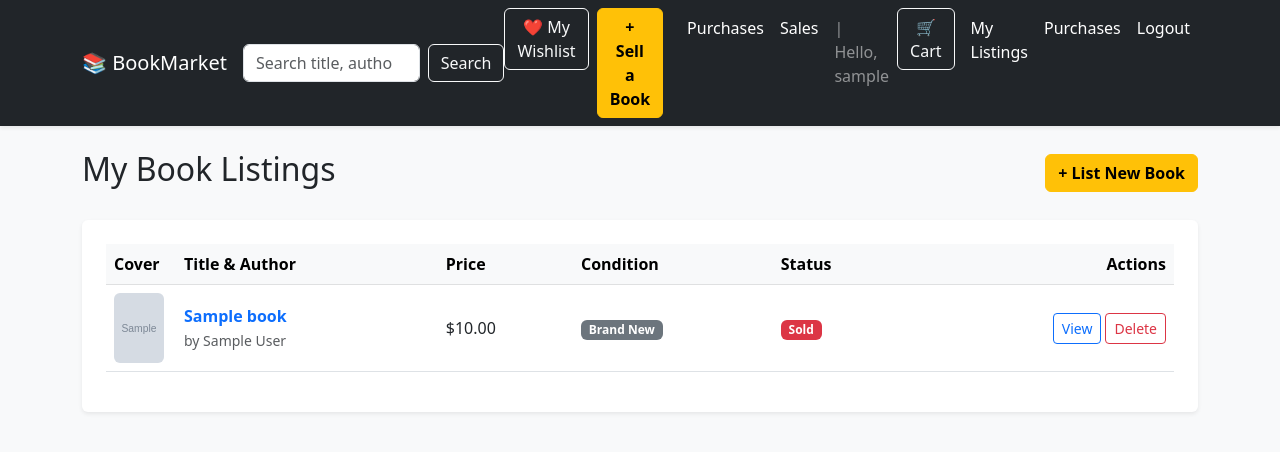
After one commit to samir-27/book_market_django, a Django app: page /my-listings/ in a window 1280 px wide. The commit adds this page. Shown: the top 452 px of the page. Run offline with Django 5.2, Linux system fonts and the light colour scheme; a user stored in the database is signed in; tables that the repository leaves empty hold one stand-in row (values such as "Sample post"); grey boxes marked "Sample" are stand-in pictures.

Commit message:
Added seller dashboard for managing, editing, and deleting book listings

```diff
--- a/marketplace/urls.py
+++ b/marketplace/urls.py
@@ -7,6 +7,9 @@ urlpatterns = [
     path('', views.book_list, name='book_list'),
     path('book/<int:book_id>/', views.book_detail, name='book_detail'),
     path('sell/', views.sell_book, name='sell_book'),
+    path('my-listings/', views.my_listings, name='my_listings'),
+    path('book/<int:book_id>/edit/', views.edit_book, name='edit_book'),
+    path('book/<int:book_id>/delete/', views.delete_book, name='delete_book'),
 
     path('wishlist/', views.my_wishlist, name='my_wishlist'),
     path('book/<int:book_id>/wishlist/', views.toggle_wishlist, name='toggle_wishlist'),
--- a/marketplace/views.py
+++ b/marketplace/views.py
@@ -27,14 +27,18 @@ def book_list(request):
 def book_detail(request, book_id):
     book = get_object_or_404(Book, id=book_id)
 
-    # Check if the currently logged-in user has this book in their wishlist
     in_wishlist = False
+    in_cart = False
+
     if request.user.is_authenticated:
         in_wishlist = Wishlist.objects.filter(user=request.user, book=book).exists()
+        # Check if the user already has this specific book in their cart
+        in_cart = CartItem.objects.filter(user=request.user, book=book).exists()
 
     return render(request, 'marketplace/book_detail.html', {
         'book': book,
-        'in_wishlist': in_wishlist
+        'in_wishlist': in_wishlist,
+        'in_cart': in_cart
     })
 
 def register_view(request):
@@ -88,18 +92,19 @@ def sell_book(request):
 @login_required
 def toggle_wishlist(request, book_id):
     book = get_object_or_404(Book, id=book_id)
-
-    # Look for an existing wishlist entry for this user and book
     wishlist_item = Wishlist.objects.filter(user=request.user, book=book).first()
 
     if wishlist_item:
-        # If it exists, remove it (toggle off)
         wishlist_item.delete()
     else:
-        # If it doesn't exist, create it (toggle on)
         Wishlist.objects.create(user=request.user, book=book)
 
-    return redirect('book_detail', book_id=book.id)
+    # NEW: Redirect back to the previous page (HTTP_REFERER), not always to book_detail.
+    # This allows users to click "Remove" from the Wishlist page itself!
+    previous_url = request.META.get('HTTP_REFERER', 'book_list')
+    return redirect(previous_url)
+
+
 
 @login_required
 def my_wishlist(request):
@@ -108,6 +113,11 @@ def my_wishlist(request):
     wishlist_items = Wishlist.objects.filter(user=request.user).select_related('book').order_by('-added_at')
     return render(request, 'marketplace/wishlist.html', {'wishlist_items': wishlist_items})
 
+@login_required
+def my_listings(request):
+    # Fetch all books listed by the current user, newest first
+    books = Book.objects.filter(seller=request.user).order_by('-created_at')
+    return render(request, 'marketplace/my_listings.html', {'books': books})
 
 
 @login_required
@@ -135,6 +145,36 @@ def buy_book(request, book_id):
         return redirect('order_history')
 
     return redirect('book_list')
+
+@login_required
+def edit_book(request, book_id):
+    # seller=request.user ensures users cannot edit someone else's book
+    book = get_object_or_404(Book, id=book_id, seller=request.user)
+
+    if request.method == 'POST':
+        # 'instance=book' tells Django to UPDATE the existing book instead of creating a new one
+        form = BookForm(request.POST, request.FILES, instance=book)
+        if form.is_valid():
+            form.save()
+            messages.success(request, f'"{book.title}" updated successfully!')
+            return redirect('book_detail', book_id=book.id)
+    else:
+        # Pre-populate the form with existing data
+        form = BookForm(instance=book)
+
+    return render(request, 'marketplace/edit_book.html', {'form': form, 'book': book})
+
+@login_required
+def delete_book(request, book_id):
+    if request.method == 'POST':
+        # Ensure only the owner can delete the book
+        book = get_object_or_404(Book, id=book_id, seller=request.user)
+        title = book.title
+        book.delete()
+        messages.success(request, f'"{title}" was successfully deleted.')
+        return redirect('my_listings')
+
+    return redirect('my_listings')
 
 @login_required
 def order_history(request):
@@ -183,30 +223,27 @@ def view_cart(request):
 def checkout_cart(request):
     if request.method == 'POST':
         cart_items = CartItem.objects.filter(user=request.user).select_related('book')
-
         if not cart_items:
             return redirect('view_cart')
 
         successful_orders = 0
-
         for item in cart_items:
-            # Critical check: Did someone else buy it while it was sitting in our cart?
             if not item.book.is_sold:
-                # 1. Create the Order
                 Order.objects.create(
                     book=item.book,
                     buyer=request.user,
                     seller=item.book.seller,
                     purchase_price=item.book.price
                 )
-                # 2. Mark book as sold
                 item.book.is_sold = True
                 item.book.save()
+
+                # <-- NEW: Remove this book from EVERYONE'S wishlist because it's sold!
+                Wishlist.objects.filter(book=item.book).delete()
+
                 successful_orders += 1
 
-        # Clear the user's cart entirely after checkout attempt
         cart_items.delete()
-
         if successful_orders > 0:
             messages.success(request, f"Successfully purchased {successful_orders} books!")
         else:
--- a/templates/base.html
+++ b/templates/base.html
@@ -45,6 +45,13 @@
                         <li class="nav-item me-2">
                             <a class="btn btn-outline-light" href="{{ url('view_cart') }}">🛒 Cart</a>
                         </li>
+                        <!-- Add My Listings Link -->
+                        <li class="nav-item">
+                            <a class="nav-link text-white" href="{{ url('my_listings') }}">My Listings</a>
+                        </li>
+                        <li class="nav-item">
+                            <a class="nav-link text-white" href="{{ url('order_history') }}">Purchases</a>
+                        </li>
                         <li class="nav-item">
                             <form action="{{ url('logout') }}" method="POST" class="d-inline">
                                 {{ csrf_input }}
--- /dev/null
+++ b/templates/marketplace/my_listings.html
@@ -0,0 +1,81 @@
+<!-- templates/marketplace/my_listings.html -->
+{% extends "base.html" %}
+
+{% block content %}
+<div class="d-flex justify-content-between align-items-center mb-4">
+    <h2>My Book Listings</h2>
+    <a href="{{ url('sell_book') }}" class="btn btn-warning fw-bold">+ List New Book</a>
+</div>
+
+{% if messages %}
+    {% for message in messages %}
+        <div class="alert alert-success">{{ message }}</div>
+    {% endfor %}
+{% endif %}
+
+<div class="bg-white p-4 shadow-sm rounded">
+    {% if books %}
+        <div class="table-responsive">
+            <table class="table table-hover align-middle">
+                <thead class="table-light">
+                    <tr>
+                        <th>Cover</th>
+                        <th>Title & Author</th>
+                        <th>Price</th>
+                        <th>Condition</th>
+                        <th>Status</th>
+                        <th class="text-end">Actions</th>
+                    </tr>
+                </thead>
+                <tbody>
+                    {% for book in books %}
+                    <tr>
+                        <td style="width: 70px;">
+                            {% if book.photo %}
+                                <img src="{{ book.photo.url }}" style="width: 50px; height: 70px; object-fit: cover;" class="rounded">
+                            {% else %}
+                                <div class="bg-secondary text-white rounded d-flex align-items-center justify-content-center" style="width: 50px; height: 70px; font-size: 10px;">
+                                    No Cover
+                                </div>
+                            {% endif %}
+                        </td>
+                        <td>
+                            <a href="{{ url('book_detail', args=[book.id]) }}" class="text-decoration-none fw-bold">{{ book.title }}</a>
+                            <br>
+                            <small class="text-muted">by {{ book.author }}</small>
+                        </td>
+                        <td>${{ book.price }}</td>
+                        <td><span class="badge bg-secondary">{{ book.get_condition_display() }}</span></td>
+                        <td>
+                            {% if book.is_sold %}
+                                <span class="badge bg-danger">Sold</span>
+                            {% else %}
+                                <span class="badge bg-success">Active</span>
+                            {% endif %}
+                        </td>
+                        <td class="text-end">
+                            <div class="d-inline-flex gap-1">
+                                <a href="{{ url('book_detail', args=[book.id]) }}" class="btn btn-sm btn-outline-primary" title="View">View</a>
+
+                                {% if not book.is_sold %}
+                                    <a href="{{ url('edit_book', args=[book.id]) }}" class="btn btn-sm btn-outline-secondary" title="Edit">Edit</a>
+                                {% endif %}
+
+                                <form action="{{ url('delete_book', args=[book.id]) }}" method="POST" class="d-inline" onsubmit="return confirm('Are you sure you want to delete this listing?');">
+                                    {{ csrf_input }}
+                                    <button type="submit" class="btn btn-sm btn-outline-danger" title="Delete">Delete</button>
+                                </form>
+                            </div>
+                        </td>
+                    </tr>
+                    {% endfor %}
+                </tbody>
+            </table>
+        </div>
+    {% else %}
+        <div class="alert alert-info mb-0">
+            You haven't listed any books yet. <a href="{{ url('sell_book') }}">Start selling now!</a>
+        </div>
+    {% endif %}
+</div>
+{% endblock %}
```
Also changed, not shown: templates/marketplace/book_detail.html (+20 -4 lines), templates/marketplace/edit_book.html (added, +50 -0 lines), templates/marketplace/wishlist.html (+7 -1 lines).
